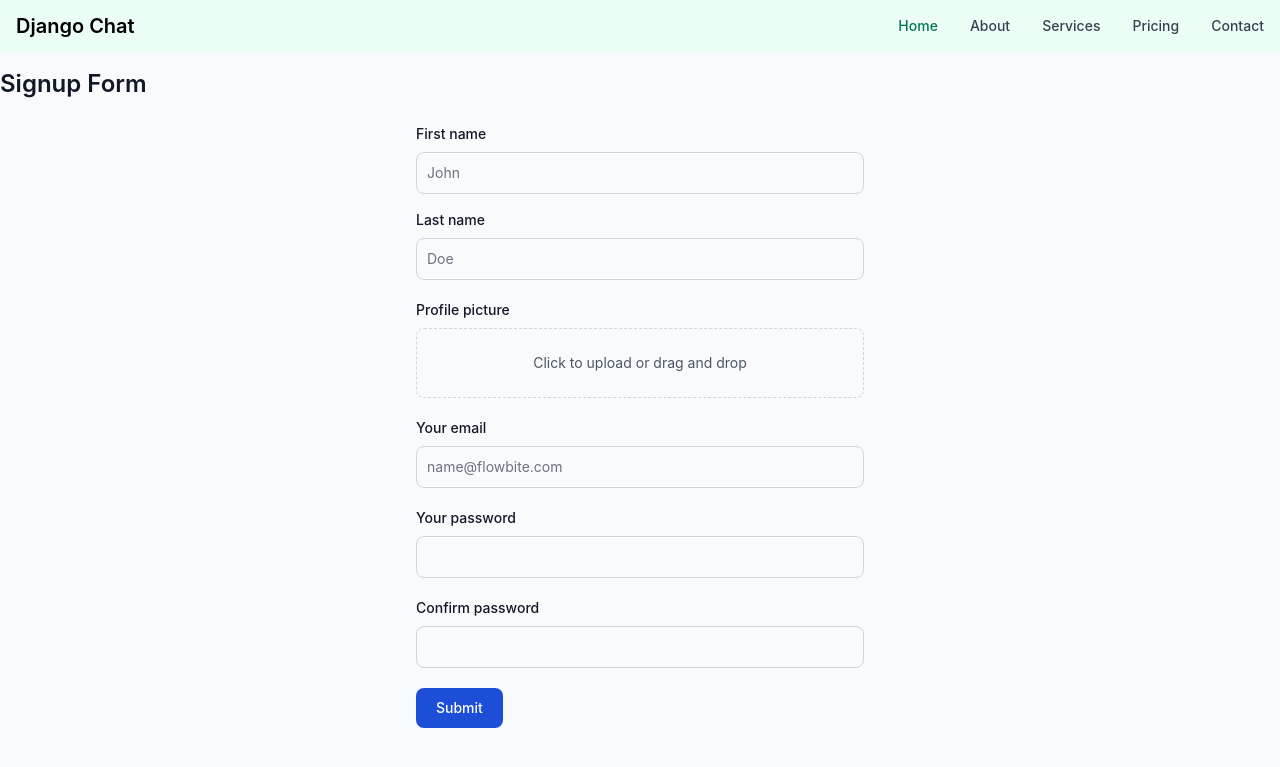
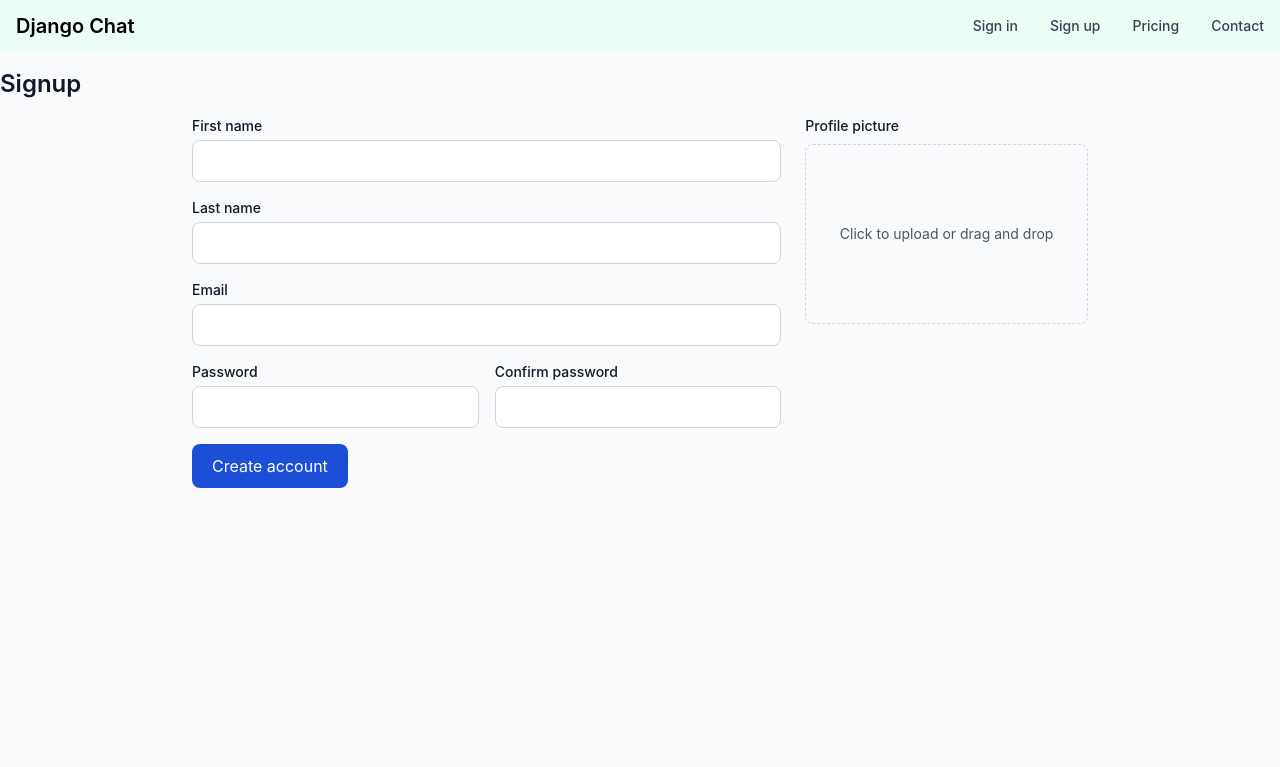
Before and after one commit to Nobody12here/DjangoChat, a Django app: page /account/signup in a window 1280 px wide. Shown: the top 767 px of the page. Run offline with Django 4.2, Linux system fonts and the light colour scheme; some libraries are stand-ins or nearby versions.

Commit message:
added forms.py and signup view

```diff
--- /dev/null
+++ b/account/forms.py
@@ -0,0 +1,53 @@
+from django import forms
+from .models import Profile, User
+
+
+class ProfileForm(forms.ModelForm):
+    """Form definition for Sign Up."""
+
+    class Meta:
+        """Meta definition for SignUpform."""
+
+        model = Profile
+
+        fields = ["profile_picture"]
+
+
+class CustomUserForm(forms.ModelForm):
+    """Form definition for CustomUser."""
+
+    password = forms.CharField(max_length=50, widget=forms.PasswordInput)
+    confirm_password = forms.CharField(max_length=50, widget=forms.PasswordInput)
+
+    class Meta:
+        """Meta definition for CustomUserform."""
+
+        model = User
+        fields = ("first_name", "last_name", "email", "password", "confirm_password")
+
+    def __init__(self, *args, **kwargs):
+        super().__init__(*args, **kwargs)
+        self.fields['first_name'].required = True
+        self.fields['last_name'].required = True
+        for field in self.fields.values():
+            field.widget.attrs.update(
+                {
+                    "class": "bg-white dark:bg-gray-700 border border-gray-300 dark:border-gray-600 "
+                    "text-gray-900 dark:text-white text-sm rounded-lg block w-full p-2.5"
+                }
+            )
+
+    def clean(self):
+        cleaned_data = super().clean()
+        password = cleaned_data.get("password")
+        confirm_password = cleaned_data.get("confirm_password")
+        if password and confirm_password and password != confirm_password:
+            raise forms.ValidationError("Password and confirm password are different!")
+        return cleaned_data
+
+    def save(self, commit=True):
+        user: User = super().save(commit)
+        user.set_password(self.cleaned_data["password"])
+        if commit:
+            user.save()
+        return user
--- a/account/templates/account/signup.html
+++ b/account/templates/account/signup.html
@@ -1,93 +1,101 @@
 {% extends "_base.html" %}
 {% block content %}
-<h1 class="text-2xl font-semibold mb-6 text-gray-900 dark:text-white">Signup Form</h1>
+<h1 class="text-2xl font-semibold mb-4 text-gray-900 dark:text-white">Signup</h1>
 
-<div>
-    <form class="max-w-md mx-auto" method="post" enctype="multipart/form-data">
+<div class="max-w-4xl mx-auto">
+    <form class="grid grid-cols-1 md:grid-cols-3 gap-6" method="post" enctype="multipart/form-data">
         {% csrf_token %}
 
-        <!-- Name fields -->
-        <div class="grid grid-cols-1 sm:grid-cols-1 gap-4 mb-5">
+        <div class="md:col-span-2 space-y-4">
+            <!-- First name -->
             <div>
-                <label for="first_name" class="block mb-2 text-sm font-medium text-gray-900 dark:text-white">First
-                    name</label>
-                <input type="text" id="first_name" name="first_name"
-                    class="bg-gray-50 border border-gray-300 text-gray-900 text-sm rounded-lg focus:ring-blue-500 focus:border-blue-500 block w-full p-2.5 dark:bg-gray-700 dark:border-gray-600 dark:placeholder-gray-400 dark:text-white dark:focus:ring-blue-500 dark:focus:border-blue-500"
-                    placeholder="John" required />
+                <label for="{{ user_form.first_name.id_for_label }}"
+                    class="block mb-1 text-sm font-medium text-gray-900 dark:text-white">
+                    {{ user_form.first_name.label }}
+                </label>
+                {{ user_form.first_name}}
+                {{ user_form.first_name.errors }}
             </div>
+
+            <!-- Last name -->
             <div>
-                <label for="last_name" class="block mb-2 text-sm font-medium text-gray-900 dark:text-white">Last
-                    name</label>
-                <input type="text" id="last_name" name="last_name"
-                    class="bg-gray-50 border border-gray-300 text-gray-900 text-sm rounded-lg focus:ring-blue-500 focus:border-blue-500 block w-full p-2.5 dark:bg-gray-700 dark:border-gray-600 dark:placeholder-gray-400 dark:text-white dark:focus:ring-blue-500 dark:focus:border-blue-500"
-                    placeholder="Doe" required />
+                <label for="{{ user_form.last_name.id_for_label }}"
+                    class="block mb-1 text-sm font-medium text-gray-900 dark:text-white">
+                    {{ user_form.last_name.label }}
+                </label>
+                {{ user_form.last_name}}
+                {{ user_form.last_name.errors }}
+            </div>
+
+            <!-- Email -->
+            <div>
+                <label for="{{ user_form.email.id_for_label }}"
+                    class="block mb-1 text-sm font-medium text-gray-900 dark:text-white">
+                    {{ user_form.email.label }}
+                </label>
+                {{ user_form.email }}
+                {{ user_form.email.errors }}
+            </div>
+
+            <!-- Password + Confirm -->
+            <div class="grid grid-cols-1 sm:grid-cols-2 gap-4">
+                <div>
+                    <label for="{{ user_form.password.id_for_label }}"
+                        class="block mb-1 text-sm font-medium text-gray-900 dark:text-white">
+                        {{ user_form.password.label }}
+                    </label>
+                    {{ user_form.password}}
+                    {{ user_form.password.errors }}
+                </div>
+                <div>
+                    <label for="{{ user_form.confirm_password.id_for_label }}"
+                        class="block mb-1 text-sm font-medium text-gray-900 dark:text-white">
+                        {{ user_form.confirm_password.label }}
+                    </label>
+                    {{ user_form.confirm_password}}
+                    {{ user_form.confirm_password.errors }}
+                </div>
+            </div>
+
+            <div>
+                <button type="submit" class="text-white bg-blue-700 hover:bg-blue-800 px-5 py-2.5 rounded-lg">
+                    Create account
+                </button>
             </div>
         </div>
 
-        <!-- Profile picture upload -->
-        <div class="mb-5">
-            <label for="profile_picture" class="block mb-2 text-sm font-medium text-gray-900 dark:text-white">Profile
-                picture</label>
-            <div class="flex items-center gap-4">
-                <label for="profile_picture"
-                    class="flex cursor-pointer items-center justify-center rounded-lg border border-dashed border-gray-300 dark:border-gray-600 px-4 py-6 text-sm text-gray-600 dark:text-gray-300 hover:bg-gray-50 dark:hover:bg-gray-800 w-full">
-                    <span>Click to upload or drag and drop</span>
-                    <input id="profile_picture" name="profile_picture" type="file" accept="image/*" class="hidden" />
-                </label>
-            </div>
-            <!-- Preview -->
-            <div id="preview" class="mt-3 hidden">
-                <img id="preview_img" alt="Profile preview"
-                    class="h-20 w-20 rounded-full object-cover border border-gray-200 dark:border-gray-700" />
-            </div>
-        </div>
+        <!-- Profile picture -->
+        <!-- Right: profile picture (1 col span) -->
+        <div class="md:col-span-1"> <label for="profile_picture"
+                class="block mb-2 text-sm font-medium text-gray-900 dark:text-white">Profile picture</label> <label
+                for="profile_picture"
+                class="relative flex cursor-pointer items-center justify-center rounded-lg border border-dashed border-gray-300 dark:border-gray-600 px-4 py-6 text-sm text-gray-600 dark:text-gray-300 hover:bg-gray-50 dark:hover:bg-gray-800 w-full min-h-[180px] text-center overflow-hidden">
+                <span id="upload_prompt">Click to upload or drag and drop</span> <img id="preview_img"
+                    alt="Profile preview"
+                    class="hidden absolute inset-0 m-auto h-32 w-32 rounded-full object-cover border border-gray-200 dark:border-gray-700" />
+                <input id="profile_picture" name="profile_picture" type="file" accept="image/*" class="hidden" />
+            </label> </div>
+    </form>
 
-        <!-- Email -->
-        <div class="mb-5">
-            <label for="email" class="block mb-2 text-sm font-medium text-gray-900 dark:text-white">Your email</label>
-            <input type="email" id="email" name="email"
-                class="bg-gray-50 border border-gray-300 text-gray-900 text-sm rounded-lg focus:ring-blue-500 focus:border-blue-500 block w-full p-2.5 dark:bg-gray-700 dark:border-gray-600 dark:placeholder-gray-400 dark:text-white dark:focus:ring-blue-500 dark:focus:border-blue-500"
-                placeholder="name@flowbite.com" required />
-        </div>
-
-        <!-- Passwords -->
-        <div class="mb-5">
-            <label for="password" class="block mb-2 text-sm font-medium text-gray-900 dark:text-white">Your
-                password</label>
-            <input type="password" id="password" name="password"
-                class="bg-gray-50 border border-gray-300 text-gray-900 text-sm rounded-lg focus:ring-blue-500 focus:border-blue-500 block w-full p-2.5 dark:bg-gray-700 dark:border-gray-600 dark:placeholder-gray-400 dark:text-white dark:focus:ring-blue-500 dark:focus:border-blue-500"
-                required />
-        </div>
-        <div class="mb-5">
-            <label for="ConfirmPassword" class="block mb-2 text-sm font-medium text-gray-900 dark:text-white">Confirm
-                password</label>
-            <input type="password" id="ConfirmPassword" name="ConfirmPassword"
-                class="bg-gray-50 border border-gray-300 text-gray-900 text-sm rounded-lg focus:ring-blue-500 focus:border-blue-500 block w-full p-2.5 dark:bg-gray-700 dark:border-gray-600 dark:placeholder-gray-400 dark:text-white dark:focus:ring-blue-500 dark:focus:border-blue-500"
-                required />
-        </div>
-
-        <button type="submit"
-            class="text-white bg-blue-700 hover:bg-blue-800 focus:ring-4 focus:outline-none focus:ring-blue-300 font-medium rounded-lg text-sm w-full sm:w-auto px-5 py-2.5 text-center dark:bg-blue-600 dark:hover:bg-blue-700 dark:focus:ring-blue-800">
-            Submit
-        </button>
-    </form>
 
     <script>
         const fileInput = document.getElementById('profile_picture');
-        const preview = document.getElementById('preview');
+        const uploadPrompt = document.getElementById('upload_prompt');
         const previewImg = document.getElementById('preview_img');
         if (fileInput) {
             fileInput.addEventListener('change', (e) => {
                 const file = e.target.files && e.target.files[0];
                 if (!file) {
-                    preview.classList.add('hidden');
+                    previewImg.classList.add('hidden');
+                    uploadPrompt.classList.remove('hidden');
                     previewImg.src = '';
                     return;
                 }
                 const reader = new FileReader();
                 reader.onload = (ev) => {
                     previewImg.src = ev.target.result;
-                    preview.classList.remove('hidden');
+                    previewImg.classList.remove('hidden');
+                    uploadPrompt.classList.add('hidden');
                 };
                 reader.readAsDataURL(file);
             });
--- a/account/views.py
+++ b/account/views.py
@@ -1,5 +1,7 @@
-from django.shortcuts import render
+from django.shortcuts import render, redirect
 from django.http import HttpRequest
+from .models import Profile
+from .forms import ProfileForm, CustomUserForm
 from django.contrib.auth import authenticate
 
 
@@ -18,4 +20,19 @@ def login(request: HttpRequest):
 
 
 def signup(request: HttpRequest):
-    return render(request, "account/signup.html")
+    if request.method == "POST":
+        user_form = CustomUserForm(request.POST)
+        profile_form = ProfileForm(request.POST)
+
+        if user_form.is_valid() and profile_form.is_valid():
+            profile_picture = profile_form.cleaned_data.get("profile_picture")
+            user = user_form.save()
+            profile = Profile.objects.create(user=user, profile_picture=profile_picture)
+            profile.save()
+            return redirect("login")
+
+    else:
+        user_form = CustomUserForm()
+        profile_form = ProfileForm()
+    context = {"user_form": user_form, "profile_form": profile_form}
+    return render(request, "account/signup.html", context)
--- a/static/src/output.css
+++ b/static/src/output.css
@@ -1018,6 +1018,9 @@
       max-width: 96rem;
     }
   }
+  .m-auto {
+    margin: auto;
+  }
   .-mx-1 {
     margin-inline: calc(var(--spacing) * -1);
   }
@@ -1461,11 +1464,23 @@
   .h-20 {
     height: calc(var(--spacing) * 20);
   }
+  .h-24 {
+    height: calc(var(--spacing) * 24);
+  }
+  .h-32 {
+    height: calc(var(--spacing) * 32);
+  }
   .h-\[calc\(100\%-1rem\)\] {
     height: calc(100% - 1rem);
   }
   .max-h-full {
     max-height: 100%;
+  }
+  .min-h-\[140px\] {
+    min-height: 140px;
+  }
+  .min-h-\[180px\] {
+    min-height: 180px;
   }
   .datatable-table {
     .datatable-wrapper & {
@@ -1574,6 +1589,12 @@
   .w-20 {
     width: calc(var(--spacing) * 20);
   }
+  .w-24 {
+    width: calc(var(--spacing) * 24);
+  }
+  .w-32 {
+    width: calc(var(--spacing) * 32);
+  }
   .w-64 {
     width: calc(var(--spacing) * 64);
   }
@@ -1582,6 +1603,9 @@
   }
   .max-w-2xl {
     max-width: var(--container-2xl);
+  }
+  .max-w-4xl {
+    max-width: var(--container-4xl);
   }
   .max-w-md {
     max-width: var(--container-md);
@@ -1707,6 +1731,9 @@
   .grid-cols-1 {
     grid-template-columns: repeat(1, minmax(0, 1fr));
   }
+  .grid-cols-2 {
+    grid-template-columns: repeat(2, minmax(0, 1fr));
+  }
   .grid-cols-4 {
     grid-template-columns: repeat(4, minmax(0, 1fr));
   }
@@ -1742,6 +1769,16 @@
   }
   .gap-4 {
     gap: calc(var(--spacing) * 4);
+  }
+  .gap-6 {
+    gap: calc(var(--spacing) * 6);
+  }
+  .space-y-4 {
+    :where(& > :not(:last-child)) {
+      --tw-space-y-reverse: 0;
+      margin-block-start: calc(calc(var(--spacing) * 4) * var(--tw-space-y-reverse));
+      margin-block-end: calc(calc(var(--spacing) * 4) * calc(1 - var(--tw-space-y-reverse)));
+    }
   }
   .space-y-6 {
     :where(& > :not(:last-child)) {
@@ -2564,6 +2601,16 @@
       grid-template-columns: repeat(1, minmax(0, 1fr));
     }
   }
+  .sm\:grid-cols-2 {
+    @media (width >= 40rem) {
+      grid-template-columns: repeat(2, minmax(0, 1fr));
+    }
+  }
+  .sm\:grid-cols-4 {
+    @media (width >= 40rem) {
+      grid-template-columns: repeat(4, minmax(0, 1fr));
+    }
+  }
   .sm\:px-4 {
     @media (width >= 40rem) {
       padding-inline: calc(var(--spacing) * 4);
@@ -2574,6 +2621,16 @@
       inset: calc(var(--spacing) * 0);
     }
   }
+  .md\:col-span-1 {
+    @media (width >= 48rem) {
+      grid-column: span 1 / span 1;
+    }
+  }
+  .md\:col-span-2 {
+    @media (width >= 48rem) {
+      grid-column: span 2 / span 2;
+    }
+  }
   .md\:mt-0 {
     @media (width >= 48rem) {
       margin-top: calc(var(--spacing) * 0);
@@ -2592,6 +2649,11 @@
   .md\:w-auto {
     @media (width >= 48rem) {
       width: auto;
+    }
+  }
+  .md\:grid-cols-3 {
+    @media (width >= 48rem) {
+      grid-template-columns: repeat(3, minmax(0, 1fr));
     }
   }
   .md\:flex-row {
--- a/templates/_base.html
+++ b/templates/_base.html
@@ -19,7 +19,7 @@
     <!-- Add this -->
     <nav class="bg-green-50 border-gray-200 px-2 sm:px-4 py-3 dark:bg-gray-800">
         <div class="container flex flex-wrap items-center justify-between mx-auto">
-            <a href="{{ .Site.Params.homepage }}/" class="flex items-center">
+            <a class="flex items-center">
                 <span class="self-center text-xl font-semibold whitespace-nowrap dark:text-white">Django Chat</span>
             </a>
             <button data-collapse-toggle="mobile-menu" type="button"
@@ -39,18 +39,16 @@
             </button>
             <div class="hidden w-full md:block md:w-auto" id="mobile-menu">
                 <ul class="flex flex-col mt-4 md:flex-row md:space-x-8 md:mt-0 md:text-sm md:font-medium">
+
                     <li>
-                        <a href="#"
-                            class="block py-2 pl-3 pr-4 text-white bg-green-700 rounded-sm md:bg-transparent md:text-green-700 md:p-0 dark:text-white"
-                            aria-current="page">Home</a>
+                        <a href="{%url 'login' %}"
+                            class="block py-2 pl-3 pr-4 text-gray-700 border-b border-gray-100 hover:bg-gray-50 md:hover:bg-transparent md:border-0 md:hover:text-green-700 md:p-0 dark:text-gray-400 md:dark:hover:text-white dark:hover:bg-gray-700 dark:hover:text-white md:dark:hover:bg-transparent dark:border-gray-700">Sign
+                            in</a>
                     </li>
                     <li>
-                        <a href="#"
-                            class="block py-2 pl-3 pr-4 text-gray-700 border-b border-gray-100 hover:bg-gray-50 md:hover:bg-transparent md:border-0 md:hover:text-green-700 md:p-0 dark:text-gray-400 md:dark:hover:text-white dark:hover:bg-gray-700 dark:hover:text-white md:dark:hover:bg-transparent dark:border-gray-700">About</a>
-                    </li>
-                    <li>
-                        <a href="#"
-                            class="block py-2 pl-3 pr-4 text-gray-700 border-b border-gray-100 hover:bg-gray-50 md:hover:bg-transparent md:border-0 md:hover:text-green-700 md:p-0 dark:text-gray-400 md:dark:hover:text-white dark:hover:bg-gray-700 dark:hover:text-white md:dark:hover:bg-transparent dark:border-gray-700">Services</a>
+                        <a href="{% url 'signup' %}"
+                            class="block py-2 pl-3 pr-4 text-gray-700 border-b border-gray-100 hover:bg-gray-50 md:hover:bg-transparent md:border-0 md:hover:text-green-700 md:p-0 dark:text-gray-400 md:dark:hover:text-white dark:hover:bg-gray-700 dark:hover:text-white md:dark:hover:bg-transparent dark:border-gray-700">Sign
+                            up</a>
                     </li>
                     <li>
                         <a href="#"
```
